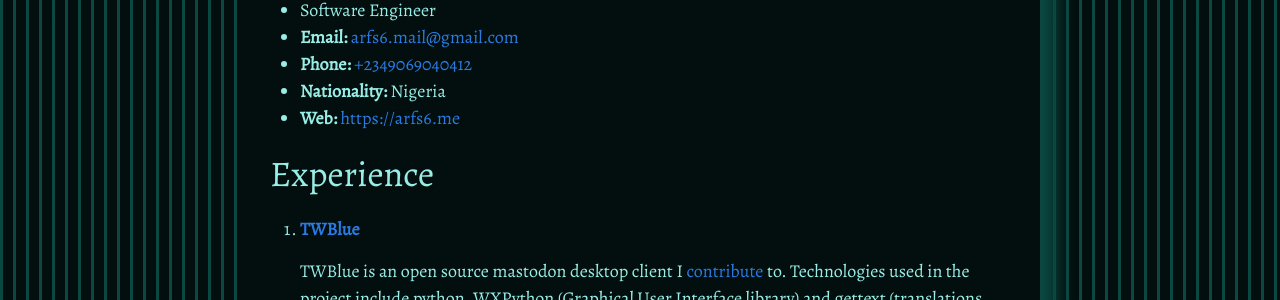
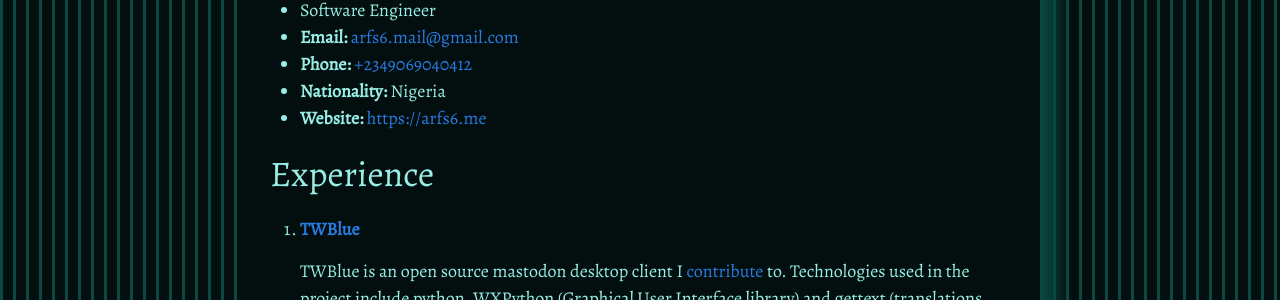
Before and after one commit to Arfs6/Arfs6.github.io, a Jekyll site: the page built from resume.md, in a window 1280 px wide. Shown: the part 233-533 px from the top of the page. Built offline with Jekyll 4.4.1, drawn with Linux system fonts in a browser that asks for light colours.

Commit message:
resume: changed web to website in info list

```diff
--- a/resume.md
+++ b/resume.md
@@ -8,7 +8,7 @@ permalink: /resume.html
 - **Email:** [arfs6.mail@gmail.com](mailto:arfs6.mail@gmail.com)
 - **Phone:** [+2349069040412](tel:+2349069040412)
 - **Nationality:** Nigeria
-- **Web:** <https://arfs6.me>
+- **Website:** <https://arfs6.me>
 
 ## Experience
 
```
